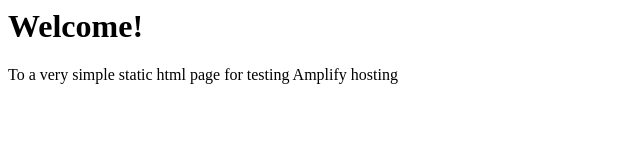
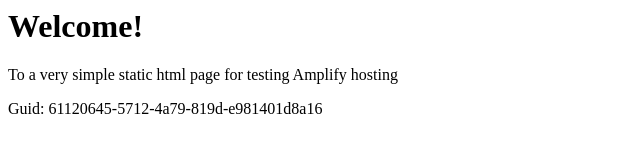
Before and after one commit to aws-aemilia-pdx/Github-PR-Commit-Integration-Test-DoNotTouch-GitHubAutoBuildCanaryTest-v1-gamma-us-west-2, a website: page src/index.html in a window 1280 px wide. Shown: the whole page, without its empty margins (0-640 px from the left). Drawn offline with Linux system fonts and the light colour scheme.

Commit message:
commit from integ tests

```diff
--- a/src/index.html
+++ b/src/index.html
@@ -1,3 +1,5 @@
+
+
 <html lang="en">
 
 <head>
@@ -10,6 +12,6 @@
 <body>
     <h1>Welcome!</h1>
     <p>To a very simple static html page for testing Amplify hosting</p>
-</body>
+    <p>Guid: 61120645-5712-4a79-819d-e981401d8a16</p></body>
 
 </html>
```
